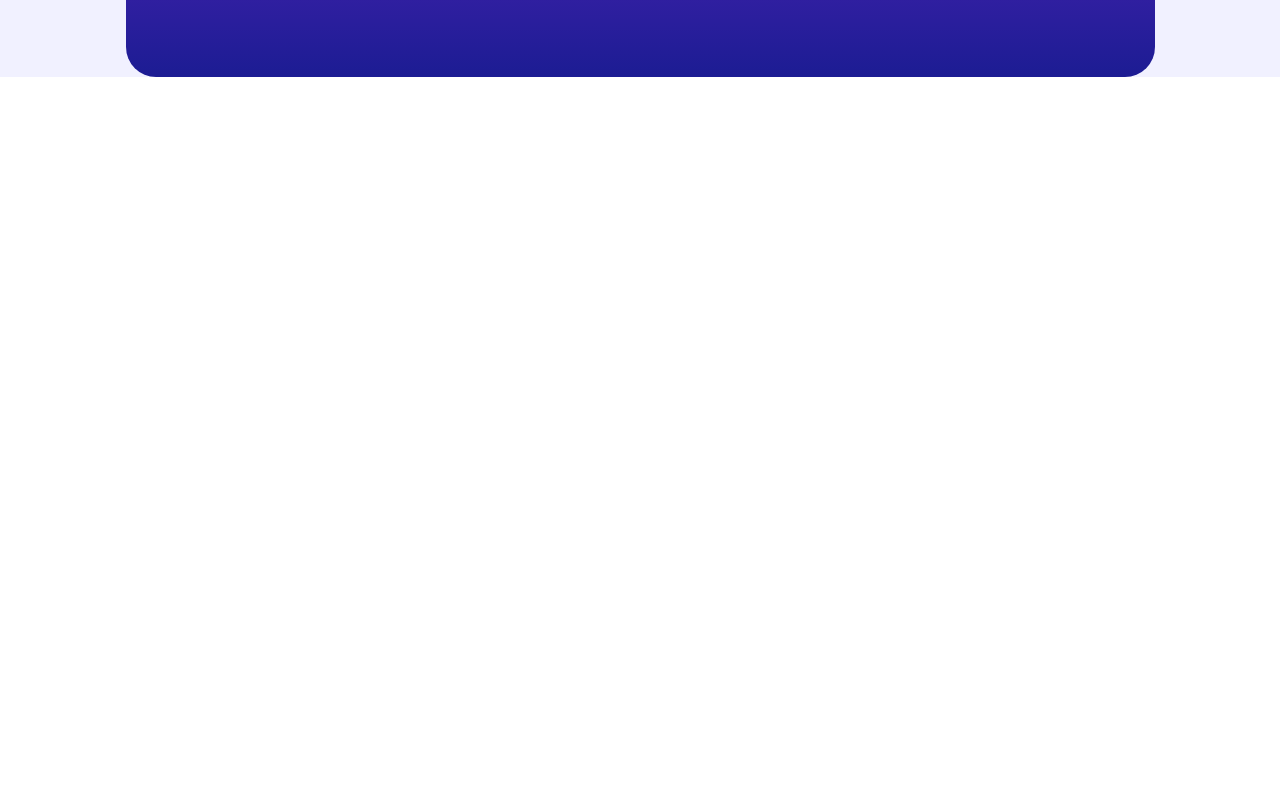
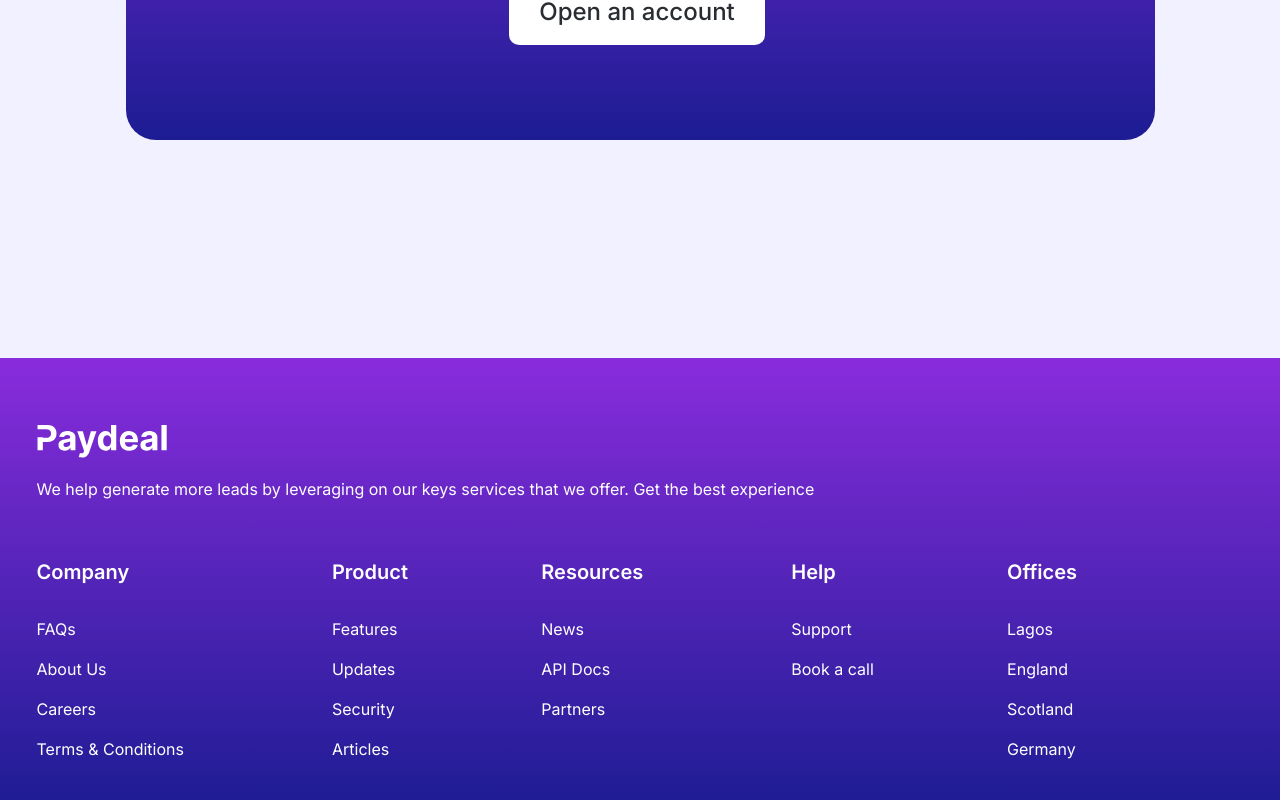
Before and after one commit to Mister-ecks/paydeal, a Next.js app: page / in a window 1280 px wide. Shown: the part 6420-7220 px from the top of the page. Before the commit the page ends 6497 px from the top, so only its background shows below. Built offline with nearby package versions, Linux system fonts and the light colour scheme.

Commit message:
Footer initial format

```diff
--- a/src/app/page.tsx
+++ b/src/app/page.tsx
@@ -3,6 +3,7 @@ import Hero from "@/components/Hero";
 import Main from "@/components/Main"
 import Steps from "@/components/Steps";
 import Action from "@/components/Action";
+import Footer from "@/components/Footer";
 
 export default function Home() {
   return (
@@ -15,6 +16,7 @@ export default function Home() {
         <div className="md:bg-[#F1F1FF]">
         <Steps/>
         <Action/>
+        <Footer/>
         </div>
     </div>
   );
--- a/src/components/Action/index.tsx
+++ b/src/components/Action/index.tsx
@@ -3,7 +3,7 @@ import React from 'react'
 const Action = () => {
   return (
     <>
-        <section className='bg-gradient-to-b from-[#892CDC] to-[#1C1C93] pt-[80px] pb-[95px] pl-[39px] pr-[45px] mt-[100.43px] mx-[22px] md:mx-[125.5px] rounded-[20px] md:rounded-[30px]'>
+        <section className='bg-gradient-to-b from-[#892CDC] to-[#1C1C93] pt-[80px] pb-[95px] pl-[39px] pr-[45px] mt-[100.43px] md:mt-[163px] mx-[22px] md:mx-[125.5px] rounded-[20px] md:rounded-[30px]'>
             {/* container */}
             <div className='mx-auto md:px-[200.5px]'>
                 <div>
--- /dev/null
+++ b/src/components/Footer/FooterColumns/index.tsx
@@ -0,0 +1,59 @@
+import React from 'react'
+
+interface FooterColumnsProps {
+    header1: string;
+    header2: string;
+    data1: string;
+    data2: string;
+    data3: string;
+    data4: string;
+    data5: string;
+    data6: string;
+    data7: string;
+    data8: string;
+
+}
+
+const FooterColumns: React.FC<FooterColumnsProps> = ({header1, header2, data1, data2, data3, data4, data5, data6, data7, data8}) => {
+  return (
+    <>
+           <div className="flex justify-between md:space-x-[148px] items-start text-white">
+              {/* First Column Wrapper */}
+              <div>
+                {/* left div */}
+                <div>
+                    {/* top */}
+                    <div>
+                    <h1 className="font-semibold text-[20px]">{header1}</h1>
+                    </div>
+                    {/* bottom */}
+                    <div className="text-[16px] flex flex-col space-y-[16px] font-normal mt-[30px]">
+                        <a href=""><p>{data1}</p></a>
+                        <a href=""><p>{data2}</p></a>
+                        <a href=""><p>{data3}</p></a>
+                        <a href=""><p>{data4}</p></a>
+
+
+                    </div>
+                </div>
+              </div>
+              {/* right div */}
+              <div>
+                    {/* top */}
+                    <div>
+                    <h1 className="font-semibold text-[20px]">{header2}</h1>
+                    </div>
+                    {/* bottom */}
+                    <div className="text-[16px] flex flex-col space-y-[16px] font-normal mt-[30px]">
+                        <a href=""><p>{data5}</p></a>
+                        <a href=""><p>{data6}</p></a>
+                        <a href=""><p>{data7}</p></a>
+                        <a href=""><p>{data8}</p></a>
+                    </div>
+                </div>
+            </div>
+    </>
+  )
+}
+
+export default FooterColumns
--- /dev/null
+++ b/src/components/Footer/index.tsx
@@ -0,0 +1,39 @@
+import React from "react";
+import Image from "next/image";
+import FooterColumns from "./FooterColumns";
+
+const Footer = () => {
+  return (
+    <>
+      <section className="bg-gradient-to-b from-[#892CDC] to-[#1C1C93] mt-[124px] md:mt-[218px] mx-auto">
+        {/* Content container */}
+        <div className="pt-[65.93px] pl-[36.5px] pr-[55px] pb-[50px]">
+          {/* Content */}
+          {/* Header */}
+          <div>
+            <Image
+              src="/assets/images/Subtract.svg"
+              alt="paydeal mobile footer logo"
+              height={32.58}
+              width={130.21}
+            />
+            <p className="mt-[19px] text-white">
+              We help generate more leads by leveraging on our keys services
+              that we offer. Get the best experience
+            </p>
+          </div>
+          {/* Footer container */}
+          <div className="flex flex-col space-y-[113px] md:space-y-0 mt-[56.48px] md:flex-row justify-between">
+            {/* Footer columns */}
+           <FooterColumns header1="Company" header2="Product" data1="FAQs" data2="About Us" data3="Careers" data4="Terms & Conditions" data5="Features" data6="Updates" data7="Security" data8="Articles"/>
+           <FooterColumns header1="Resources" header2="Help" data1="News" data2="API Docs" data3="Partners" data4='' data5=" Support" data6="Book a call" data7="" data8=""/>
+
+           <FooterColumns header1="Offices" header2="" data1="Lagos" data2="England" data3="Scotland" data4='Germany' data5="" data6="" data7="" data8=""/>
+          </div>
+        </div>
+      </section>
+    </>
+  );
+};
+
+export default Footer;
```
Also changed, not shown: public/assets/images/Subtract.svg (added).
